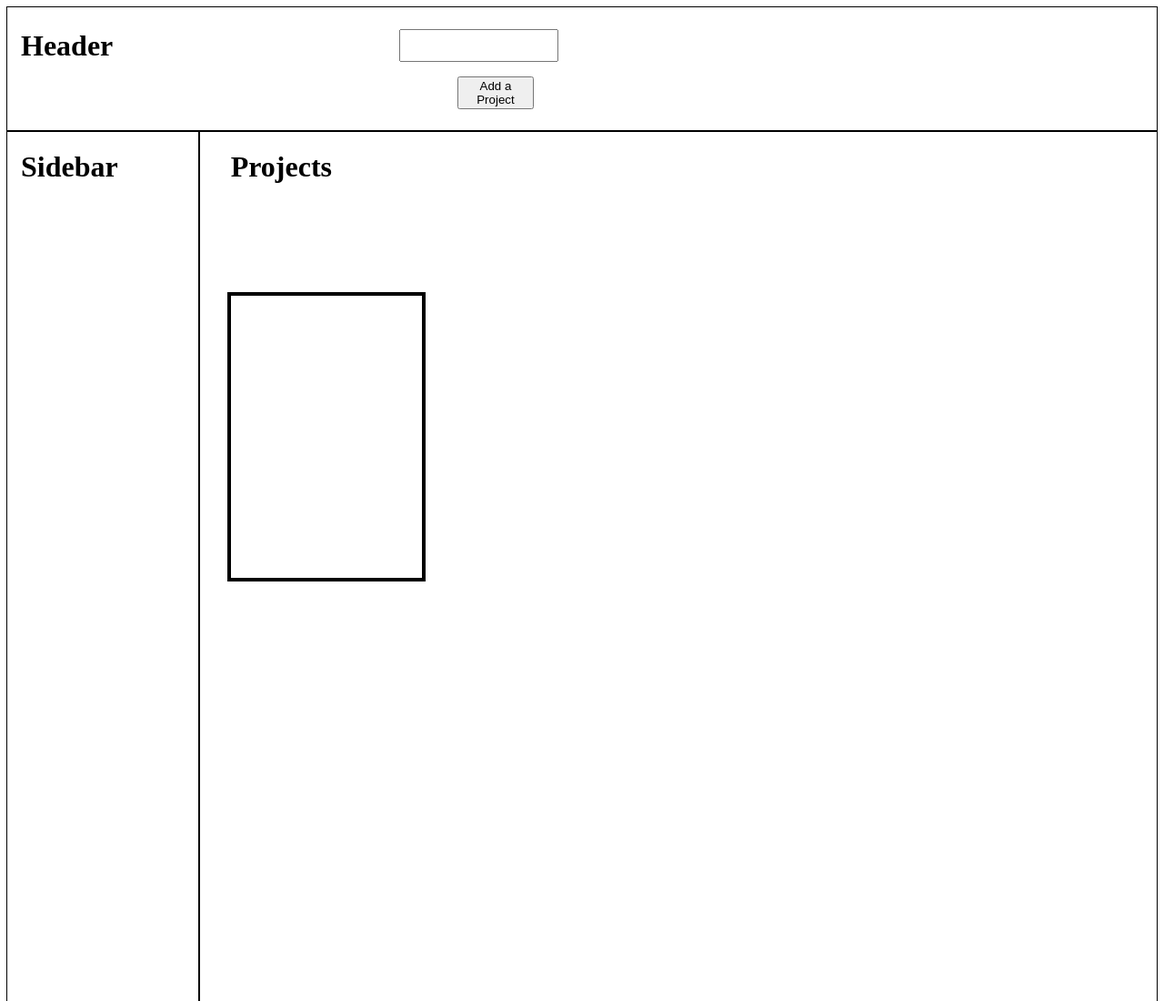
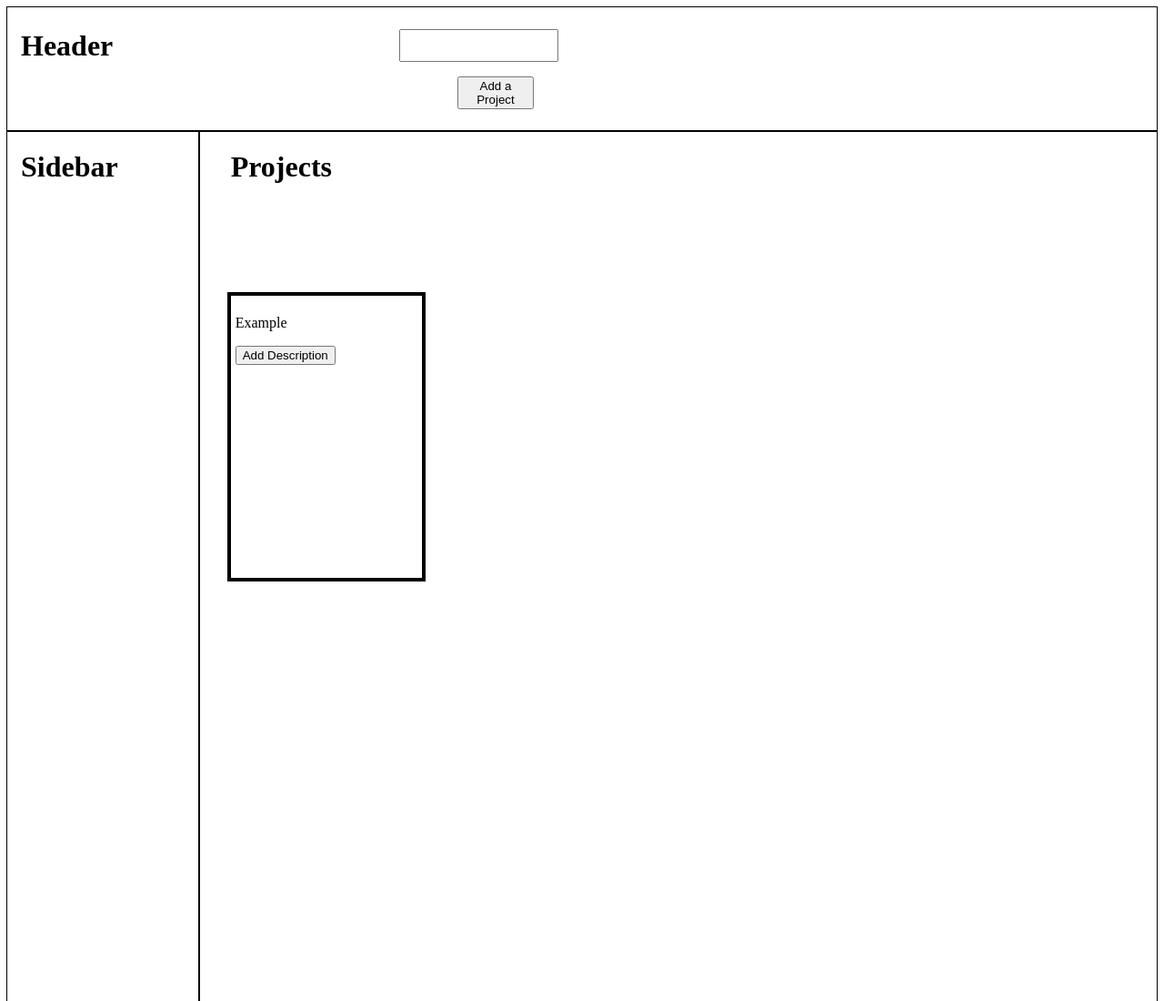
Before and after one commit to DylanWheatley/todo-list, a website built with webpack: page dist/index.html in a window 1280 px wide. Shown: the top 1100 px of the page at 91% size. Built offline with nearby package versions, Linux system fonts and the light colour scheme.

Commit message:
Basic function for description button

```diff
--- a/src/index.js
+++ b/src/index.js
@@ -15,8 +15,12 @@
 
 import { newProject } from "./project-maker";
 
+
 const add = document.querySelector(".add");
 const addInput = document.querySelector(".project-title");
+
+const exProj = newProject("Example");
+const desAdd = document.querySelectorAll(".desAdd");
 
 addInput.value = "";
 
@@ -26,6 +30,3 @@
     addInput.value = "";
 
 })
-// const sec = newProject("yeah", "yeah", "yeah");
-// const third = newProject("yeah", "yeah", "yeah");
-// const four = newProject("yeah", "yeah", "yeah");
--- a/src/project-maker.js
+++ b/src/project-maker.js
@@ -8,6 +8,7 @@
 
     projDiv.classList.add("proj");
 
+
     const projTitle = document.createElement("p");
     projTitle.textContent = title;
 
@@ -15,7 +16,11 @@
     desAdd.classList.add("desAdd");
     desAdd.textContent = "Add Description";
 
-    desAdd.addEventListener('click', descriptionAdder);
+    desAdd.addEventListener('click', () => {
+        desAdd.textContent = "Please!!";
+    })
+
+
 
 
 
@@ -31,7 +36,7 @@
 
 
 
-    return {title, projDiv, container};
+    return {title, projDiv, container, desAdd};
 };
 
 export {newProject};
```
Also changed, not shown: dist/index.html, dist/main.js.
